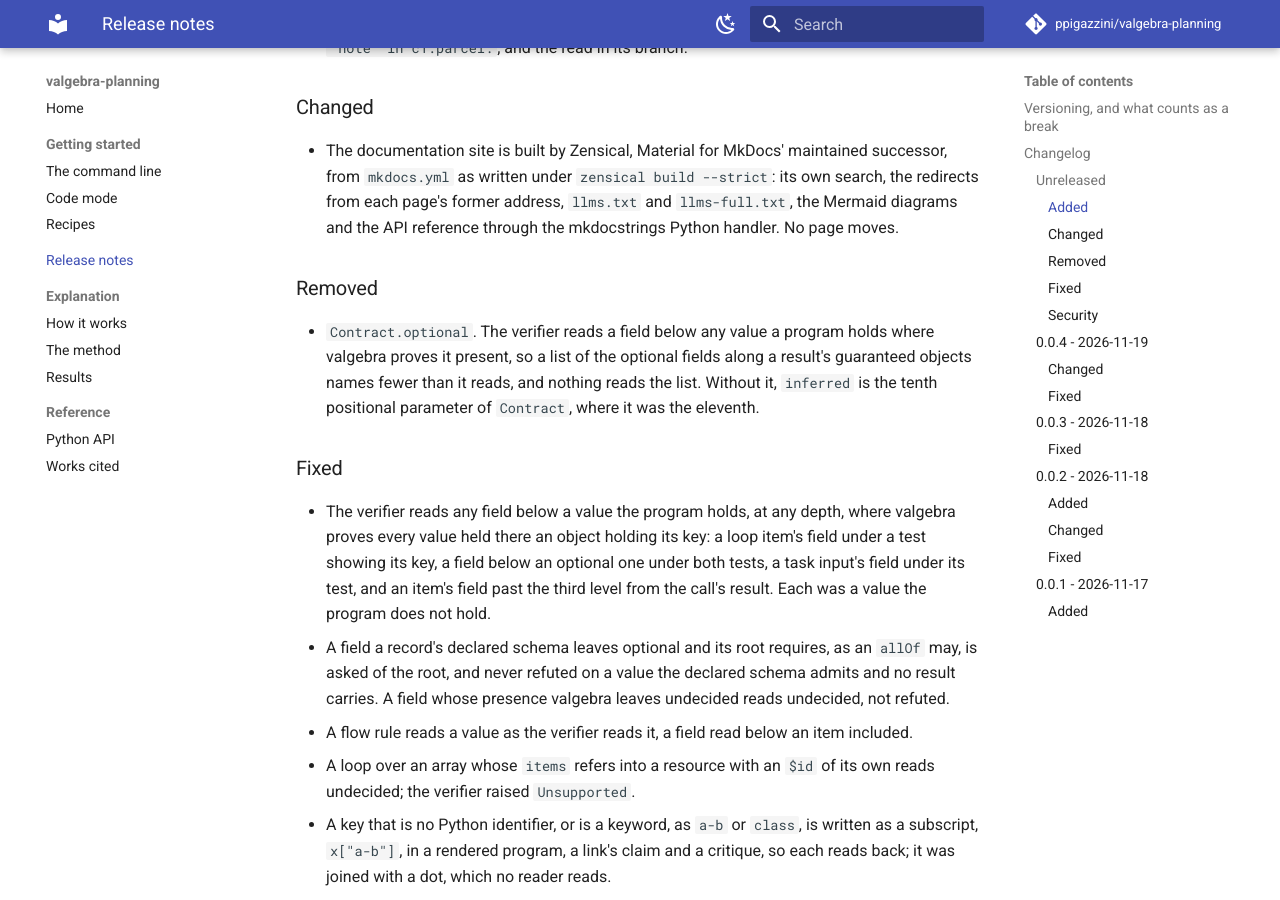
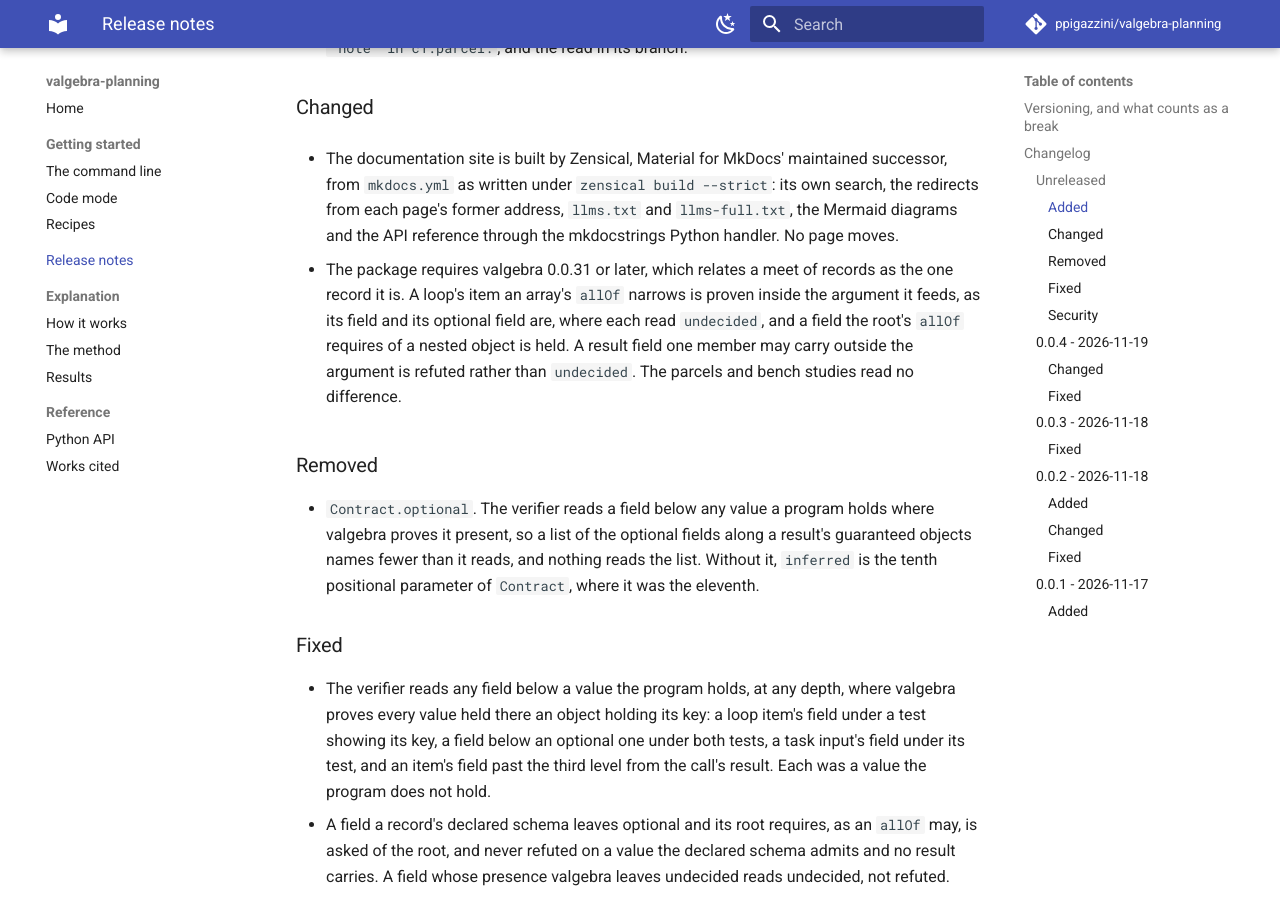
Before and after one commit to ppigazzini/valgebra-planning, an MkDocs documentation site: the page built from docs/changelog.md, in a window 1280 px wide and 900 px high, scrolled down 645 px. Built offline with MkDocs 1.6.1 and Material for MkDocs 9.7.7, drawn with Linux system fonts in a browser that asks for light colours; comment, search, counter and statistics services are not loaded.

Commit message:
build: valgebra is required from 0.0.31, which proves an item's field
The floor in pyproject.toml moves from valgebra 0.0.30 to 0.0.31, with the lock. 0.0.31
decides questions the verifier asks of a holder that 0.0.30 left undecided:

- a loop's item an array's `allOf` narrows is proven inside the argument it feeds, and
  so are its field, its optional field, and its field under a test on the holder;
- an item's field an array's `allOf` requires is held, and a field the root's `allOf`
  requires of a nested object is held;
- a result field one member may carry outside the argument is refuted: `r.tag` where an
  `allOf` admits `"zz"`, an item of an array a `$ref` beside another keyword declares,
  and a field read on the branch a test leaves to the member holding `"zz"`.

Each refutation stands on a member that holds the value outside the argument; none
carries a witness, as the sampler of valgebra-jsonschema 0.0.3 draws none there.

The tests that admitted `undecided` where 0.0.31 decides assert its verdict, and each
fails on 0.0.30: the four item cases, the two presence matrices over `allOf` (8 and 16
cases, now exact in every case), the field the root's `allOf` requires, and the value no
member carries. The loop over items the walk cannot read, each inside, asserts `proven`,
which 0.0.30 proves too. Three tests over a key set spelled by `propertyNames` stay
`undecided`, and their comments name why: valgebra-jsonschema 0.0.3 reads the key set as
a predicate, inside which no relation looks. The theory page's HELD-BY lines follow the
four renamed tests. The suite passes, and the parcels and bench studies read no
difference.

```diff
--- a/CHANGELOG.md
+++ b/CHANGELOG.md
@@ -18,6 +18,13 @@ All notable changes to valgebra-planning are recorded here. The format follows
   `mkdocs.yml` as written under `zensical build --strict`: its own search, the redirects from
   each page's former address, `llms.txt` and `llms-full.txt`, the Mermaid diagrams and the API
   reference through the mkdocstrings Python handler. No page moves.
+
+- The package requires valgebra 0.0.31 or later, which relates a meet of records as the one
+  record it is. A loop's item an array's `allOf` narrows is proven inside the argument it
+  feeds, as its field and its optional field are, where each read `undecided`, and a field the
+  root's `allOf` requires of a nested object is held. A result field one member may carry
+  outside the argument is refuted rather than `undecided`. The parcels and bench studies read
+  no difference.
 
 ### Removed
 
--- a/pyproject.toml
+++ b/pyproject.toml
@@ -23,7 +23,7 @@ dependencies = [
     # The decision procedure every proof here rests on, from the release the studies were read
     # on. No ceiling: a ceiling cannot be lifted from a published version, so a valgebra release
     # installs beside this package the day it is published, and asks no release here.
-    "valgebra>=0.0.30",
+    "valgebra>=0.0.31",
     # JSON Schema and MCP tool listings read into valgebra's sets, from the release the studies
     # were read on, and with no ceiling for the same reason.
     "valgebra-jsonschema>=0.0.3",
```
Also changed, not shown: docs/dev/theory.md (+3 -3 lines), 3 other files.
